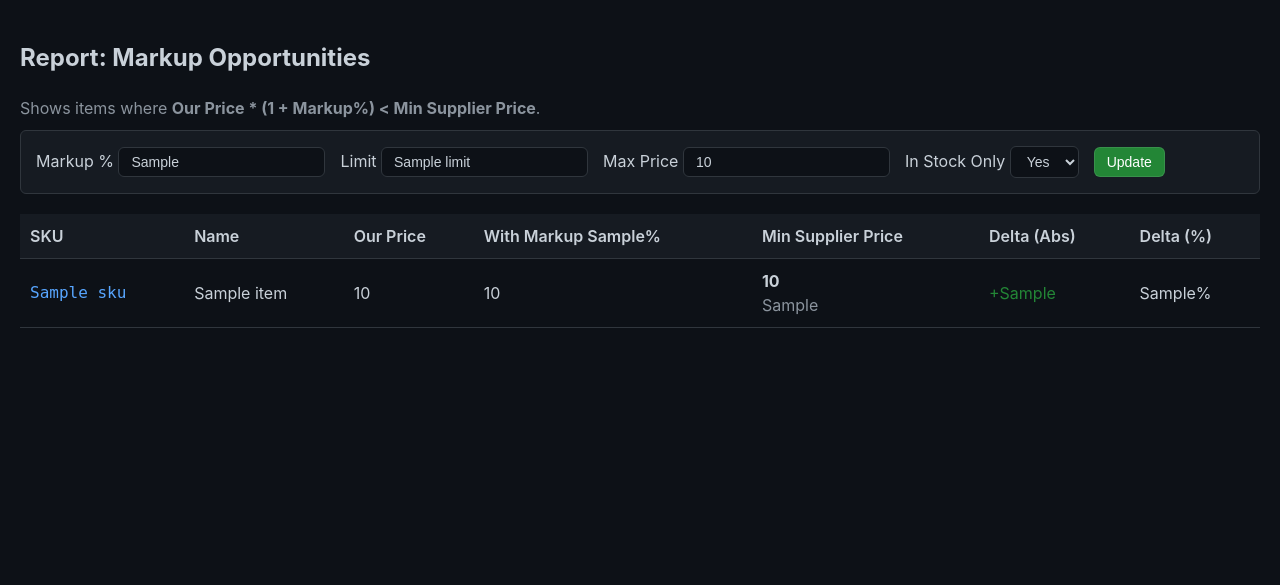
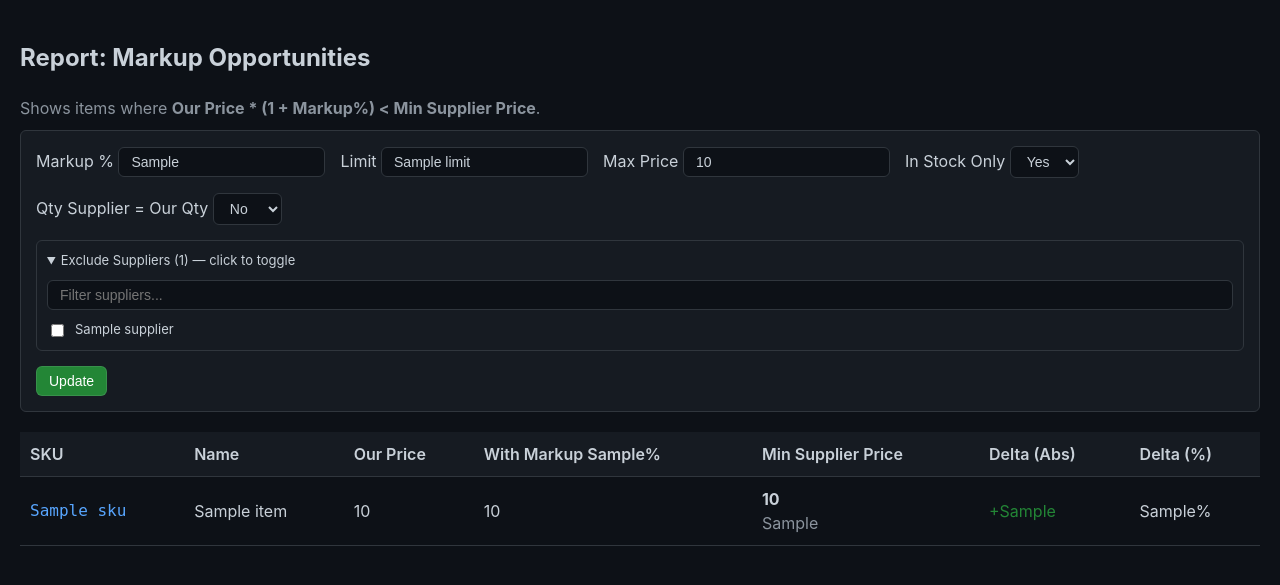
Before and after one commit to Mobideer/Priceweb_new, a Flask app: template templates/report_markup.html in a window 1280 px wide. Shown: the part 63-648 px from the top of the page. Run offline with Flask 3, Linux system fonts and the light colour scheme; the template is opened without the code that fills it: most values are stand-ins (such as "Sample title", 1, 10 or a date in 2020).

Commit message:
Refinement: Live search, MySklad logic, improved layout, and advanced filters

```diff
--- a/app.py
+++ b/app.py
@@ -130,53 +130,45 @@ def report_spread():
     limit = request.args.get('limit', 200, type=int)
     max_price = request.args.get('max_price', 2000000.0, type=float)
     in_stock_only = request.args.get('in_stock_only', 1, type=int)
+    exclude_list = request.args.getlist('exclude')
+    exclude_set = {s.lower() for s in exclude_list}
 
     conn = db.get_connection()
     try:
-        # Fetch logic adapted from priceweb
-        # Complex SQL replaced with simplified version for maintenance if possible,
-        # but sticking close to original logic to ensure same results.
+        # Get all distinct supplier names for the filter UI
+        all_sups_rows = conn.execute("SELECT suppliers_json FROM items_latest").fetchall()
+        suppliers_all = set()
+        for r in all_sups_rows:
+            try:
+                sups = json.loads(r['suppliers_json'])
+                for s in sups:
+                    name = s.get('supplier', '').strip()
+                    if name and name.lower() != 'мой склад':
+                        suppliers_all.add(name)
+            except: continue
 
-        # Note: 'suppliers_json' parsing in SQL depends on sqlite3 json extension which is standard now.
-
-        stock_filter = ""
-        if in_stock_only:
-             # Just check min_sup_qty > 0 implies at least one supplier has stock
-             # But the report wants specific suppliers.
-             # We will stick to the aggregate fields in items_latest for speed if possible?
-             # No, priceweb parsed JSON in SQL. Let's try to trust items_latest fields first
-             # min_sup_price is already calculated! We can assume it's correct from worker.
-             # This simplifies the query significantly.
-             pass
-
-        # items_latest has min_sup_price, min_sup_supplier derived from worker.
-        # However, the spread report calculates spread between MIN and MAX supplier prices.
-        # items_latest DOES NOT have max_sup_price. We need to parse JSON.
-
-        query = f"""
-            SELECT
-                sku, name, suppliers_json, min_sup_price
-            FROM items_latest
-            WHERE min_sup_price > 0 AND min_sup_price <= ?
-        """
-        params = [max_price]
-
-        rows = conn.execute(query, params).fetchall()
+        query = f"SELECT sku, name, suppliers_json FROM items_latest WHERE min_sup_price > 0"
+        rows = conn.execute(query).fetchall()
 
         results = []
         for r in rows:
             try:
                 sups = json.loads(r['suppliers_json'])
-            except:
-                continue
+            except: continue
 
-            # Filter active suppliers
             valid_sups = []
             for s in sups:
+                name = s.get('supplier', '').strip()
+                if name.lower() == 'мой склад' or name.lower() in exclude_set:
+                    continue
+
                 p = float(s.get('price', 0))
                 q = float(s.get('qty', 0))
                 if p <= 0: continue
                 if in_stock_only and q <= 0: continue
+                # Issue 5: Filter garbage prices early in calculation
+                if p > max_price: continue
+
                 valid_sups.append(s)
 
             if len(valid_sups) < 2:
@@ -186,13 +178,14 @@ def report_spread():
             min_p = min(prices)
             max_p = max(prices)
 
-            if min_p <= 0: continue
+            # Re-check max_price on the final spread max to be sure
+            if max_p > max_price:
+                 continue
 
             spread = (max_p - min_p) * 100.0 / min_p
             if spread < threshold:
                 continue
 
-            # Find definitions
             min_s_names = [s['supplier'] for s in valid_sups if float(s['price']) == min_p]
             max_s_names = [s['supplier'] for s in valid_sups if float(s['price']) == max_p]
 
@@ -207,7 +200,6 @@ def report_spread():
                 'suppliers_cnt': len(valid_sups)
             })
 
-        # Sort and limit in Python
         results.sort(key=lambda x: x['spread_pct'], reverse=True)
         results = results[:limit]
 
@@ -216,7 +208,11 @@ def report_spread():
                                threshold=threshold,
                                limit=limit,
                                max_price=max_price,
-                               in_stock_only=in_stock_only)
+                               in_stock_only=in_stock_only,
+                               suppliers_all=sorted(list(suppliers_all)),
+                               exclude_set=exclude_set,
+                               exclude_list=exclude_list,
+                               total=len(rows))
     finally:
         conn.close()
 
@@ -226,46 +222,71 @@ def report_markup():
     limit = request.args.get('limit', 200, type=int)
     max_price = request.args.get('max_price', 2000000.0, type=float)
     in_stock_only = request.args.get('in_stock_only', 1, type=int)
+    qty_equal = request.args.get('qty_equal', 0, type=int)
+    exclude_list = request.args.getlist('exclude')
+    exclude_set = {s.lower() for s in exclude_list}
 
     conn = db.get_connection()
     try:
-        # Using items_latest fields which are pre-calculated by worker is much faster/easier
-        # items_latest.min_sup_price is exactly what we need.
+        # Get all distinct supplier names
+        all_sups_rows = conn.execute("SELECT suppliers_json FROM items_latest").fetchall()
+        suppliers_all = set()
+        for r in all_sups_rows:
+            try:
+                sups = json.loads(r['suppliers_json'])
+                for s in sups:
+                    name = s.get('supplier', '').strip()
+                    if name and name.lower() != 'мой склад':
+                        suppliers_all.add(name)
+            except: continue
 
-        query = """
-            SELECT * FROM items_latest
-            WHERE our_price > 0
-              AND min_sup_price > 0
-              AND min_sup_price <= ?
-        """
-        params = [max_price]
-
-        if in_stock_only:
-             query += " AND min_sup_qty > 0"
-
-        rows = conn.execute(query, params).fetchall()
+        query = "SELECT * FROM items_latest WHERE our_price > 0"
+        rows = conn.execute(query).fetchall()
 
         results = []
         for r in rows:
             our = r['our_price']
-            min_sup = r['min_sup_price']
+            our_qty = r['our_qty']
+
+            try:
+                sups = json.loads(r['suppliers_json'])
+            except: continue
+
+            filtered_prices = []
+            filtered_sups = []
+            for s in sups:
+                name = s.get('supplier', '').strip()
+                if name.lower() == 'мой склад' or name.lower() in exclude_set:
+                    continue
+
+                p = float(s.get('price', 0))
+                q = float(s.get('qty', 0))
+
+                if p <= 0 or p > max_price: continue
+                if in_stock_only and q <= 0: continue
+                if qty_equal and q != our_qty: continue
+
+                filtered_prices.append(p)
+                filtered_sups.append(name)
+
+            if not filtered_prices: continue
+
+            min_sup = min(filtered_prices)
+            min_s_names = [filtered_sups[i] for i, p in enumerate(filtered_prices) if p == min_sup]
 
             our_with_markup = our * (1.0 + markup_pct / 100.0)
 
             if our_with_markup < min_sup:
                 delta_abs = min_sup - our_with_markup
-                if our_with_markup > 0:
-                    delta_pct = (min_sup / our_with_markup - 1.0) * 100.0
-                else:
-                    delta_pct = 0
+                delta_pct = (min_sup / our_with_markup - 1.0) * 100.0 if our_with_markup > 0 else 0
 
                 results.append({
                     'sku': r['sku'],
                     'name': r['name'],
                     'our_price': our,
-                    'our_qty': r['our_qty'],
+                    'our_qty': our_qty,
                     'min_sup_price': min_sup,
-                    'min_suppliers': r['min_sup_supplier'],
+                    'min_suppliers': ", ".join(min_s_names),
                     'our_price_with_markup': round(our_with_markup, 2),
                     'delta_abs': round(delta_abs, 2),
                     'delta_pct': round(delta_pct, 2)
@@ -279,7 +300,12 @@ def report_markup():
                                markup_pct=markup_pct,
                                limit=limit,
                                max_price=max_price,
-                               in_stock_only=in_stock_only)
+                               in_stock_only=in_stock_only,
+                               qty_equal=qty_equal,
+                               suppliers_all=sorted(list(suppliers_all)),
+                               exclude_set=exclude_set,
+                               exclude_list=exclude_list,
+                               total=len(rows))
     finally:
         conn.close()
 
--- a/templates/report_markup.html
+++ b/templates/report_markup.html
@@ -28,8 +28,50 @@
             <option value="0" {% if in_stock_only==0 %}selected{% endif %}>No</option>
         </select>
     </div>
+    <div>
+        <label>Qty Supplier = Our Qty</label>
+        <select name="qty_equal">
+            <option value="0" {% if qty_equal==0 %}selected{% endif %}>No</option>
+            <option value="1" {% if qty_equal==1 %}selected{% endif %}>Yes</option>
+        </select>
+    </div>
+
+    <div style="flex: 1 1 100%;">
+        <details class="supbox" {% if exclude_list %}open{% endif %}
+            style="border: 1px solid var(--border-color); border-radius: 6px; padding: 10px; background: var(--header-bg);">
+            <summary style="cursor: pointer; font-size: 13px;">
+                Exclude Suppliers ({{ exclude_list|length }}) — click to toggle
+            </summary>
+            <div style="margin-top: 10px;">
+                <input id="supSearch" type="text" placeholder="Filter suppliers..."
+                    style="width: 100%; box-sizing: border-box; margin-bottom: 10px;">
+                <div id="supGrid"
+                    style="display: grid; grid-template-columns: repeat(auto-fill, minmax(200px, 1fr)); gap: 8px;">
+                    {% for s in suppliers_all %}
+                    <label style="display: flex; align-items: center; gap: 8px; font-size: 13px;"
+                        data-supplier="{{ s|lower }}">
+                        <input type="checkbox" name="exclude" value="{{ s }}" {% if s.lower() in exclude_set %}checked{%
+                            endif %}>
+                        <span>{{ s }}</span>
+                    </label>
+                    {% endfor %}
+                </div>
+            </div>
+        </details>
+    </div>
+
     <button type="submit" class="primary">Update</button>
 </form>
+
+<script>
+    document.getElementById('supSearch')?.addEventListener('input', function (e) {
+        const q = e.target.value.toLowerCase();
+        document.querySelectorAll('#supGrid [data-supplier]').forEach(el => {
+            const name = el.getAttribute('data-supplier');
+            el.style.display = name.includes(q) ? 'flex' : 'none';
+        });
+    });
+</script>
 
 <table>
     <thead>
```
Also changed, not shown: templates/index.html (+76 -35 lines), templates/report_spread.html (+35 -0 lines), worker.py (+15 -5 lines).
